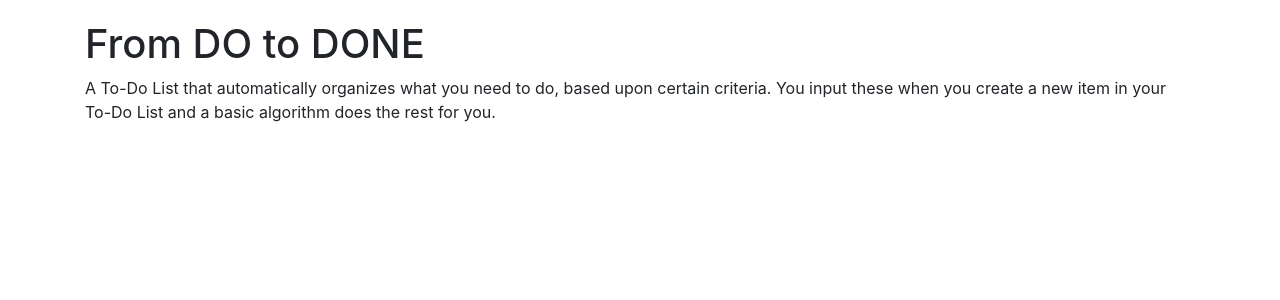
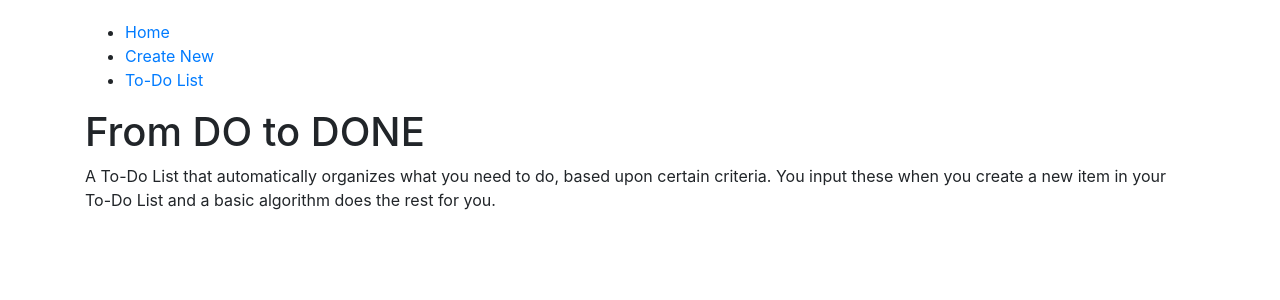
Before and after one commit to TimBiden/todo-react, a React (Create React App) app: page / in a window 1280 px wide. Shown: the top 300 px of the page. Built offline with nearby package versions, Linux system fonts and the light colour scheme.

Commit message:
Add NavBar

```diff
--- a/src/App.js
+++ b/src/App.js
@@ -1,5 +1,6 @@
 import React, { Component } from 'react';
 import { Route, Switch } from 'react-router-dom'
+import NavBar from './components/common/navbar';
 import ToDos from './components/toDoList';
 import NewToDo from './components/newToDo';
 import Home from './components/home';
@@ -10,6 +11,7 @@ class App extends Component {
   render() {
     return (
         <main role="main" className="container">
+            <NavBar />
             <h1>From DO to DONE</h1>
 
             <div className='content'>
--- /dev/null
+++ b/src/components/common/navbar.js
@@ -0,0 +1,13 @@
+import React from "react";
+
+const NavBar = () => {
+  return (
+    <ul>
+      <li><a href="/">Home</a></li>
+      <li><a href="/newtodo">Create New</a></li>
+      <li><a href="/todolist">To-Do List</a></li>
+    </ul>
+  );
+};
+
+export default NavBar;
```
